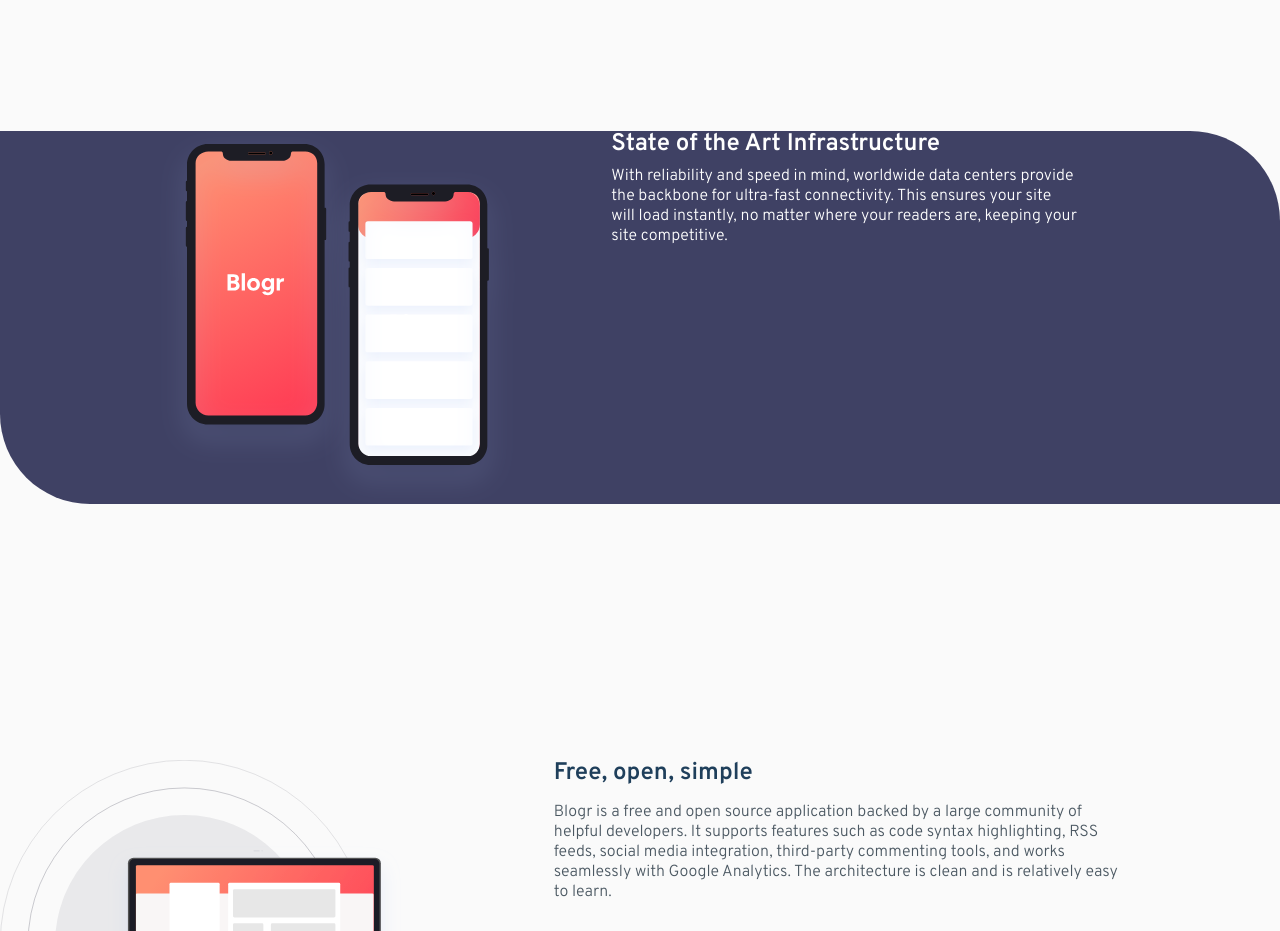
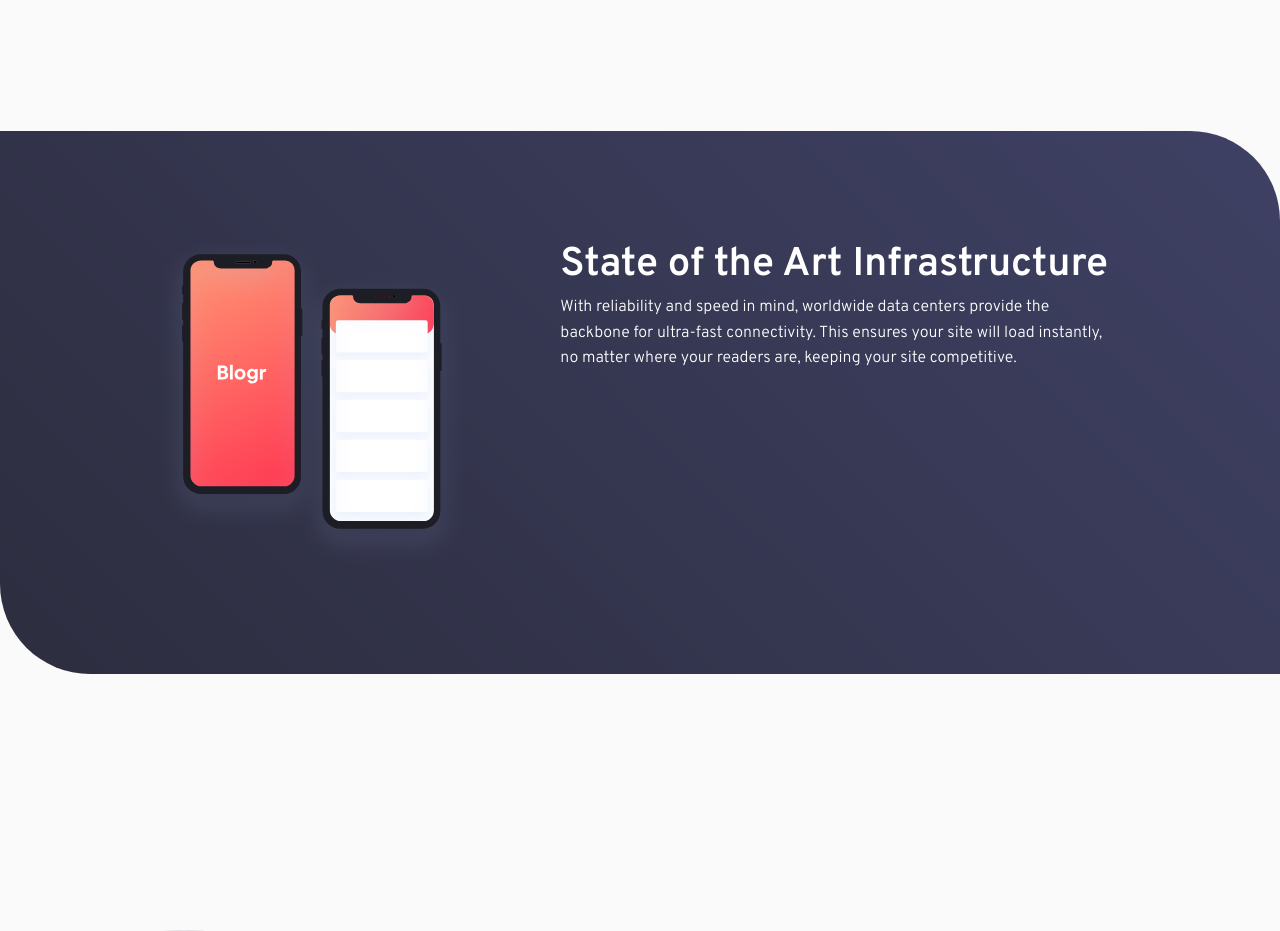
Before and after one commit to Islandstone89/blogr-landing-page, a plain HTML site: page index.html in a window 1280 px wide. Shown: the part 1640-2571 px from the top of the page. Drawn offline with Linux system fonts and the light colour scheme.

Commit message:
* Added gradient and padding on .middle-section * Changed font-size on middle-section heading * Changed line-height on middle-section paragraph

```diff
--- a/style.css
+++ b/style.css
@@ -134,7 +134,7 @@ textarea:not([rows]) {
     --clr-gradient-light-red: hsl(353, 100%, 62%); /* #ff3d54 */
 
     /* Gradient - body */
-    --clr-gradient--very-dark-gray-blue: hsl(237, 17%, 21%); /* #2c2d3f */
+    --clr-gradient--very-dark-gray-blue: 	hsl(237, 17%, 21%); /* 2D2E40 */
     --clr-gradient-very-dark-desaturated-blue: hsl(237, 23%, 32%); /* #3f4164 */
 
     /* TYPOGRAPHY */
@@ -401,11 +401,18 @@ body {
 /* MIDDLE SECTION */
 
 .middle-section {
-    background-color: var(--clr-gradient-very-dark-desaturated-blue);
+    background-image: url('images/bg-pattern-circles.svg');
+    background-repeat: no-repeat;
+    background: linear-gradient(45deg, var(--clr-gradient--very-dark-gray-blue), var(--clr-gradient-very-dark-desaturated-blue));
     color: var(--clr-white);
     border-top-right-radius: 90px;
     border-bottom-left-radius: 90px;
     padding-inline: var(--inline-padding);
+    padding-block-end: 7rem;
+
+    @media (width > 50rem) {
+        padding-block-start: 7rem;
+    }
 }
 
 .middle-section__grid {
@@ -441,8 +448,13 @@ body {
     }
 }
 
+.middle-section__heading {
+    font-size: var(--fs-800);
+}
+
 .middle-section__paragraph {
     --flow-space: .5rem;
+    line-height: 1.6;
 }
 
 /* BOTTOM SECTION */
```
